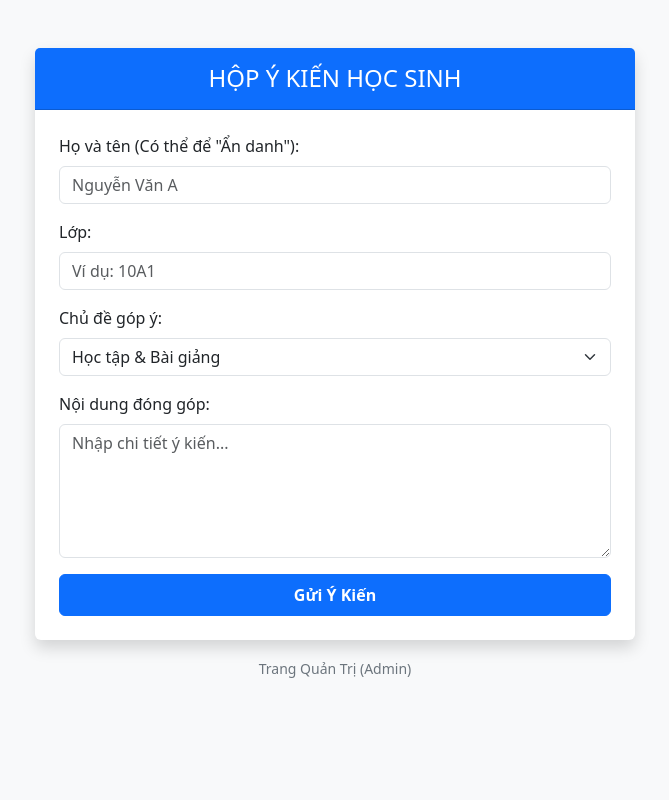
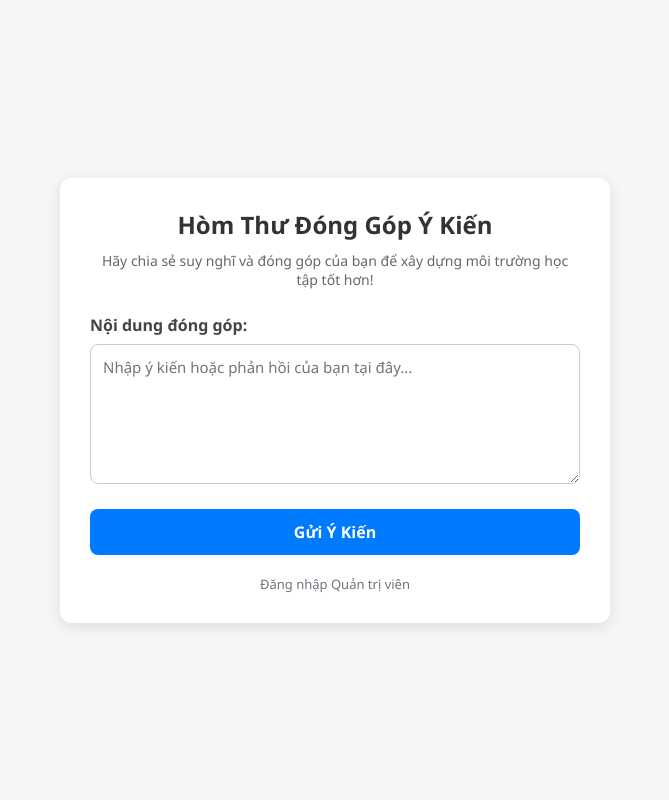
Before and after one commit to xiangkaiwen110608-blip/WedHocSinh, a Flask app: page / in a window 1280 px wide. Shown: the whole page, without its empty margins (305-974 px from the left). Run offline with Flask 3, Linux system fonts and the light colour scheme.

Commit message:
Add files via upload

```diff
--- a/templates/index.html
+++ b/templates/index.html
@@ -1,54 +1,142 @@
 <!DOCTYPE html>
 <html lang="vi">
 <head>
-  <meta charset="UTF-8">
-  <title>Hộp Ý Kiến Học Sinh</title>
-  <link href="https://cdn.jsdelivr.net/npm/bootstrap@5.3.0/dist/css/bootstrap.min.css" rel="stylesheet">
+    <meta charset="UTF-8">
+    <meta name="viewport" content="width=device-width, initial-scale=1.0">
+    <title>Đóng Góp Ý Kiến Học Sinh</title>
+    <style>
+        * {
+            box-sizing: border-box;
+            margin: 0;
+            padding: 0;
+            font-family: 'Segoe UI', Tahoma, Geneva, Verdana, sans-serif;
+        }
+
+        body {
+            background-color: #f4f7f6;
+            display: flex;
+            justify-content: center;
+            align-items: center;
+            min-height: 100vh;
+            padding: 20px;
+        }
+
+        .container {
+            background: #ffffff;
+            padding: 30px;
+            border-radius: 12px;
+            box-shadow: 0 4px 15px rgba(0, 0, 0, 0.1);
+            width: 100%;
+            max-width: 550px;
+        }
+
+        h2 {
+            color: #333;
+            text-align: center;
+            margin-bottom: 10px;
+        }
+
+        p.subtitle {
+            color: #666;
+            text-align: center;
+            font-size: 14px;
+            margin-bottom: 25px;
+        }
+
+        .alert-success {
+            background-color: #d4edda;
+            color: #155724;
+            border: 1px solid #c3e6cb;
+            padding: 12px;
+            border-radius: 6px;
+            margin-bottom: 20px;
+            text-align: center;
+            font-size: 14px;
+        }
+
+        .form-group {
+            margin-bottom: 20px;
+        }
+
+        label {
+            display: block;
+            margin-bottom: 8px;
+            font-weight: 600;
+            color: #444;
+        }
+
+        textarea {
+            width: 100%;
+            height: 140px;
+            padding: 12px;
+            border: 1px solid #ccc;
+            border-radius: 8px;
+            resize: vertical;
+            font-size: 15px;
+            outline: none;
+            transition: border-color 0.2s;
+        }
+
+        textarea:focus {
+            border-color: #007bff;
+        }
+
+        button {
+            width: 100%;
+            padding: 12px;
+            background-color: #007bff;
+            color: white;
+            border: none;
+            border-radius: 8px;
+            font-size: 16px;
+            font-weight: bold;
+            cursor: pointer;
+            transition: background-color 0.2s;
+        }
+
+        button:hover {
+            background-color: #0056b3;
+        }
+
+        .admin-link {
+            display: block;
+            text-align: center;
+            margin-top: 20px;
+            color: #6c757d;
+            text-decoration: none;
+            font-size: 13px;
+        }
+
+        .admin-link:hover {
+            text-decoration: underline;
+        }
+    </style>
 </head>
-<body class="bg-light">
-  <div class="container py-5">
-    <div class="card shadow border-0 mx-auto" style="max-width: 600px;">
-      <div class="card-header bg-primary text-white text-center py-3">
-        <h4 class="m-0 font-weight-bold">HỘP Ý KIẾN HỌC SINH</h4>
-      </div>
-      <div class="card-body p-4">
-        {% with messages = get_flashed_messages(with_categories=true) %}
-          {% if messages %}
-            {% for category, message in messages %}
-              <div class="alert alert-{{ category }}">{{ message }}</div>
-            {% endfor %}
-          {% endif %}
-        {% endwith %}
+<body>
 
+    <div class="container">
+        <h2>Hòm Thư Đóng Góp Ý Kiến</h2>
+        <p class="subtitle">Hãy chia sẻ suy nghĩ và đóng góp của bạn để xây dựng môi trường học tập tốt hơn!</p>
+
+        <!-- Thông báo gửi thành công -->
+        {% if success %}
+            <div class="alert-success">
+                Cảm ơn bạn! Ý kiến của bạn đã được gửi thành công.
+            </div>
+        {% endif %}
+
+        <!-- Form gửi ý kiến -->
         <form action="/" method="POST">
-          <div class="mb-3">
-            <label class="form-label font-weight-bold">Họ và tên (Có thể để "Ẩn danh"):</label>
-            <input type="text" name="ho_ten" class="form-control" placeholder="Nguyễn Văn A">
-          </div>
-          <div class="mb-3">
-            <label class="form-label font-weight-bold">Lớp:</label>
-            <input type="text" name="lop" class="form-control" placeholder="Ví dụ: 10A1" required>
-          </div>
-          <div class="mb-3">
-            <label class="form-label font-weight-bold">Chủ đề góp ý:</label>
-            <select name="chu_de" class="form-select">
-              <option value="Học tập">Học tập & Bài giảng</option>
-              <option value="Cơ sở vật chất">Cơ sở vật chất</option>
-              <option value="Ngoại khóa">Hoạt động ngoại khóa</option>
-              <option value="Khác">Ý kiến khác</option>
-            </select>
-          </div>
-          <div class="mb-3">
-            <label class="form-label font-weight-bold">Nội dung đóng góp:</label>
-            <textarea name="noi_dung" rows="5" class="form-control" required placeholder="Nhập chi tiết ý kiến..."></textarea>
-          </div>
-          <button type="submit" class="btn btn-primary w-100 fw-bold py-2">Gửi Ý Kiến</button>
+            <div class="form-group">
+                <label for="content">Nội dung đóng góp:</label>
+                <textarea id="content" name="content" placeholder="Nhập ý kiến hoặc phản hồi của bạn tại đây..." required></textarea>
+            </div>
+
+            <button type="submit">Gửi Ý Kiến</button>
         </form>
-      </div>
+
+        <a href="/login" class="admin-link">Đăng nhập Quản trị viên</a>
     </div>
-    <div class="text-center mt-3">
-      <a href="/login" class="text-secondary text-decoration-none small">Trang Quản Trị (Admin)</a>
-    </div>
-  </div>
+
 </body>
 </html>
```
